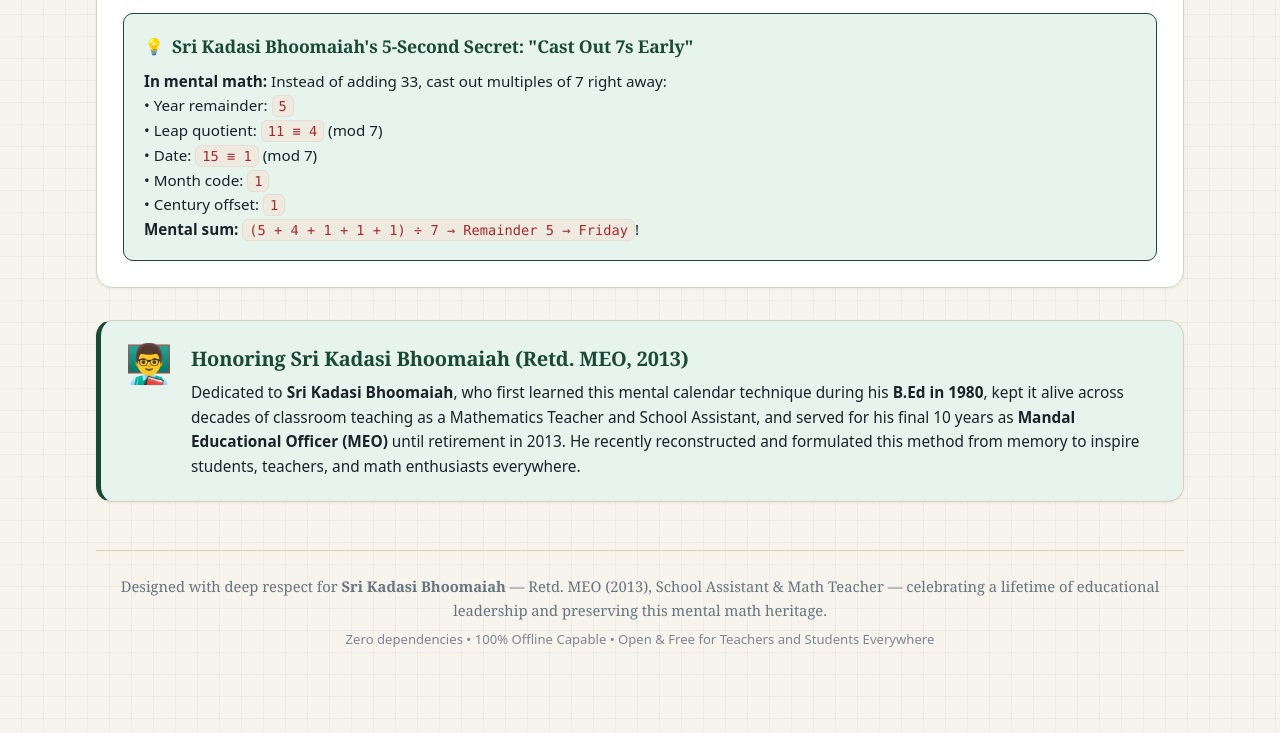
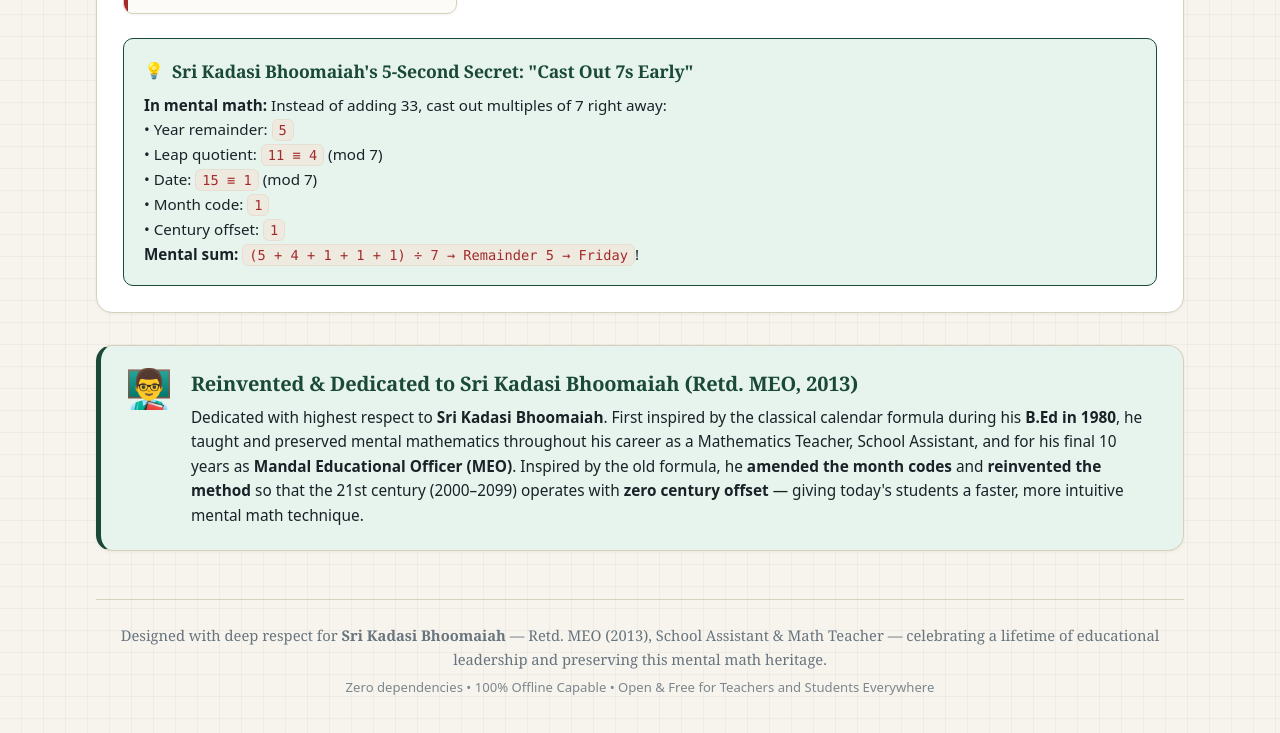
Before and after one commit to kprsnt2/kbs-math, a plain HTML site: page index.html in a window 1280 px wide. Shown: the part 1811-2544 px from the top of the page. Drawn offline with Linux system fonts and the light colour scheme.

Commit message:
Highlight Sri Kadasi Bhoomaiah as reinventing the formula with month amendments inspired by classical method

```diff
--- a/app.js
+++ b/app.js
@@ -1,7 +1,7 @@
 /**
  * The KBS Calendar Method - Application Logic
- * Preserved, mastered, and taught by Sri Kadasi Bhoomaiah (Retd. MEO, 2013; School Assistant & Math Teacher)
- * Classical mental calendar mathematics (Lewis Carroll, 1887; Indian B.Ed Curriculum, 1980)
+ * Reinvented with modern month amendments by Sri Kadasi Bhoomaiah (Retd. MEO, 2013; School Assistant & Math Teacher)
+ * Inspired by classical mental calendar mathematics (Lewis Carroll 1887, Indian B.Ed Curriculum 1980)
  * Pure Vanilla JavaScript - 100% Zero Dependencies - Fast & Offline
  */
 
--- a/index.html
+++ b/index.html
@@ -16,7 +16,7 @@
         <div class="badge-tag">📐 Mental Math Heritage</div>
         <h1 class="app-title">The KBS Calendar Method</h1>
         <p class="app-subtitle">
-          Mental math system for finding the day of the week for <em>any date in history</em> &mdash; preserved, mastered, and taught by <strong>Sri Kadasi Bhoomaiah</strong> (Retd. MEO, 2013).
+          Mental math system for finding the day of the week for <em>any date in history</em> &mdash; <strong>reinvented with modern month amendments</strong> by <strong>Sri Kadasi Bhoomaiah</strong> (Retd. MEO, 2013), inspired by the classical calendar formula.
         </p>
       </div>
       <div class="header-controls">
@@ -584,7 +584,7 @@
             <ul>
               <li><strong>Lewis Carroll (Charles Lutwidge Dodgson, 1887):</strong> On March 31, 1887, the Oxford mathematician and author of <em>Alice in Wonderland</em> published the original formulation of this mental calendar method in the journal <em>Nature</em>. Carroll introduced the exact century rule $(3 - (\text{Century} \bmod 4)) \times 2 \pmod 7$, the month codes starting at $\text{January} = 0$, Sunday $= 0$, and the $-1$ leap day deduction for January and February.</li>
               <li><strong>Indian B.Ed Pedagogy (1970s & 1980s):</strong> In India, the formula was streamlined using modular arithmetic and included in Bachelor of Education (B.Ed) mathematics methodology curricula under "Recreational Mathematics" to equip government school teachers with engaging mental math techniques for their classrooms.</li>
-              <li><strong>Sri Kadasi Bhoomaiah's Lifelong Custodianship:</strong> Sri Bhoomaiah learned and mastered this technique during his B.Ed in 1980. Throughout his decades of classroom teaching at ZPSS and his decade of leadership as Mandal Educational Officer (MEO), he practiced and shared it with students and fellow teachers, recently reconstructing it from memory to preserve and share this mathematical heritage online.</li>
+              <li><strong>Sri Kadasi Bhoomaiah's Modern Reinvention:</strong> Sri Bhoomaiah first studied the classical formula during his B.Ed in 1980. Recognizing that the 19th-century formula required awkward century adjustments for today's dates, he was inspired to <strong>amend the month codes by &minus;1</strong> and <strong>reinvent the system for the 21st Century (2000&ndash;2099)</strong>. This amendment eliminates century offsets for modern dates, making mental calculation faster and more natural for students today.</li>
             </ul>
           </article>
       </section>
@@ -595,12 +595,11 @@
       <div class="dedication-card">
         <div class="dedication-icon">👨‍🏫</div>
         <div class="dedication-text">
-          <h3 class="dedication-heading">Honoring Sri Kadasi Bhoomaiah (Retd. MEO, 2013)</h3>
+          <h3 class="dedication-heading">Reinvented & Dedicated to Sri Kadasi Bhoomaiah (Retd. MEO, 2013)</h3>
           <p>
-            Dedicated to <strong>Sri Kadasi Bhoomaiah</strong>, who first learned this mental calendar technique during his <strong>B.Ed in 1980</strong>, kept it alive across decades of classroom teaching as a Mathematics Teacher and School Assistant, and served for his final 10 years as <strong>Mandal Educational Officer (MEO)</strong> until retirement in 2013. He recently reconstructed and formulated this method from memory to inspire students, teachers, and math enthusiasts everywhere.
+            Dedicated with highest respect to <strong>Sri Kadasi Bhoomaiah</strong>. First inspired by the classical calendar formula during his <strong>B.Ed in 1980</strong>, he taught and preserved mental mathematics throughout his career as a Mathematics Teacher, School Assistant, and for his final 10 years as <strong>Mandal Educational Officer (MEO)</strong>. Inspired by the old formula, he <strong>amended the month codes</strong> and <strong>reinvented the method</strong> so that the 21st century (2000&ndash;2099) operates with <strong>zero century offset</strong> &mdash; giving today's students a faster, more intuitive mental math technique.
           </p>
         </div>
-      </div>
     </section>
 
     <!-- Footer -->
```
Also changed, not shown: 1 other file.
